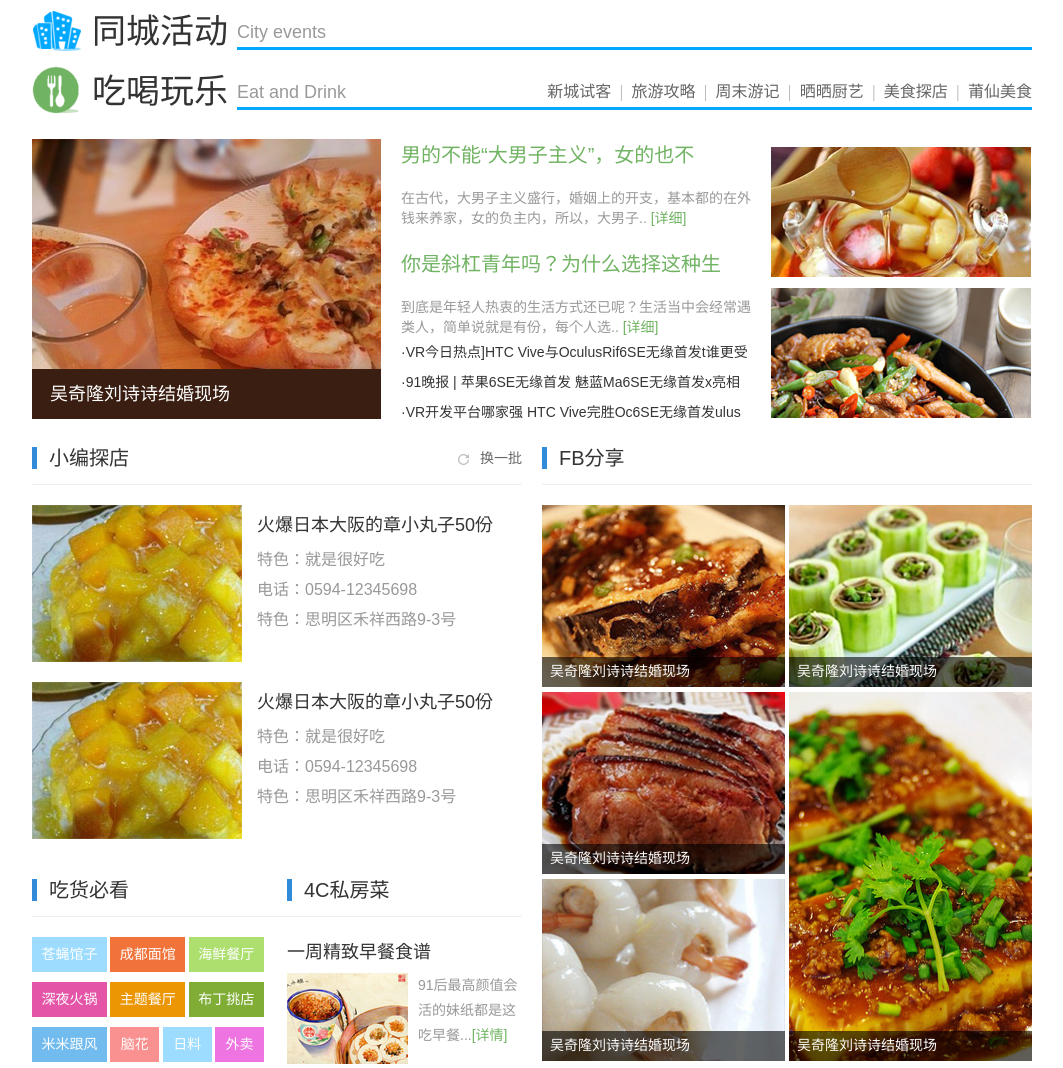
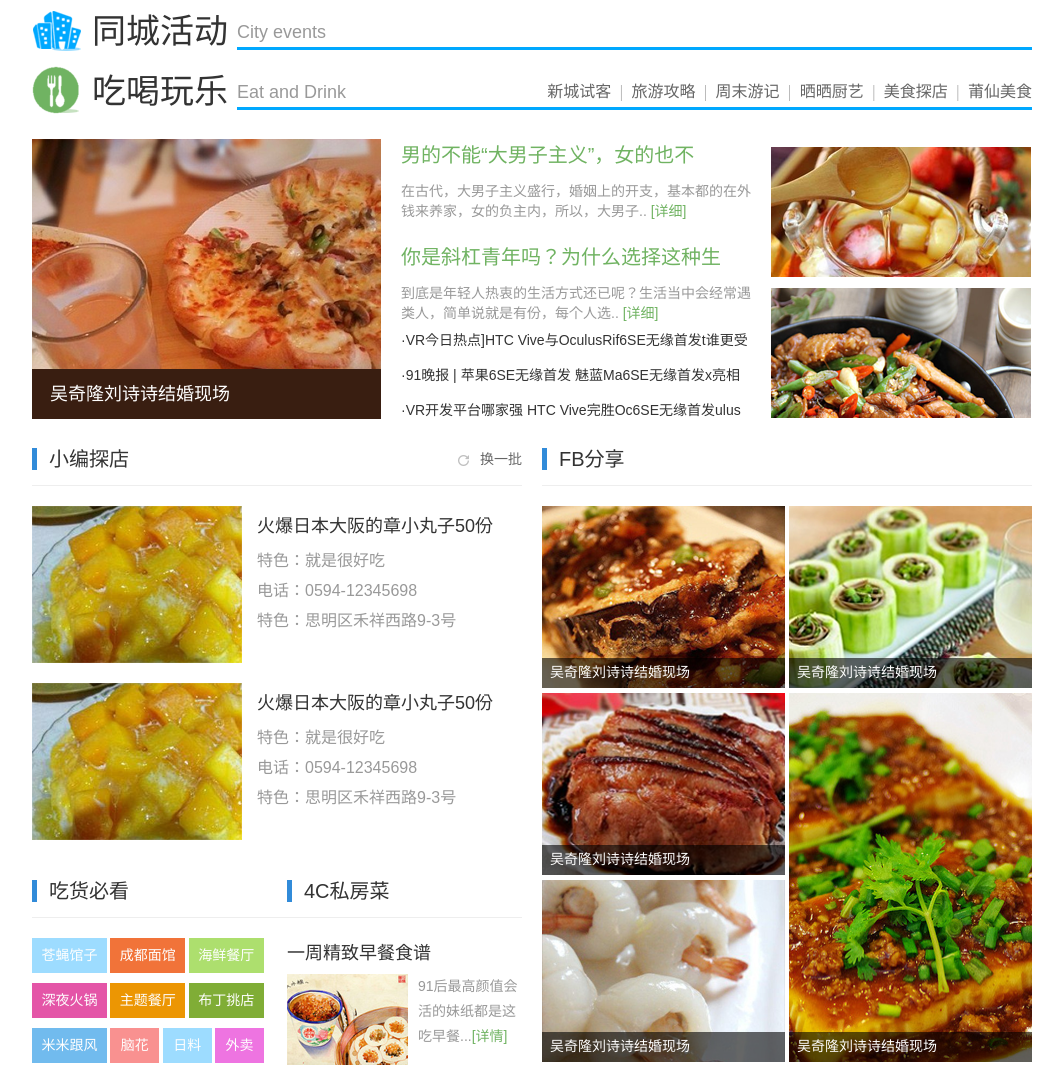
Before and after one commit to Ashley055/xincity, a plain HTML site: page index.html in a window 1280 px wide. Shown: the part 1720-2788 px from the top of the page, without its empty margins (108-1171 px from the left). Drawn offline with Linux system fonts and the light colour scheme.

Commit message:
change food-content style

```diff
--- a/index.html
+++ b/index.html
@@ -321,15 +321,11 @@
                         到底是年轻人热衷的生活方式还已呢？生活当中会经常遇类人，简单说就是有份，每个人选..
                         <a href="" class="more">[详细]</a>
                     </p>
-                    <p class="other">
-                        <a href="">·VR今日热点]HTC Vive与OculusRif6SE无缘首发t谁更受</a>
-                    </p>
-                    <p class="other">
-                        <a href="">·91晚报 | 苹果6SE无缘首发 魅蓝Ma6SE无缘首发x亮相</a>
-                    </p>
-                    <p class="other">
-                        <a href="">·VR开发平台哪家强 HTC Vive完胜Oc6SE无缘首发ulus</a>
-                    </p>
+                    <ul class="news-list">
+                        <li><a href="">·VR今日热点]HTC Vive与OculusRif6SE无缘首发t谁更受</a></li>
+                        <li><a href="">·91晚报 | 苹果6SE无缘首发 魅蓝Ma6SE无缘首发x亮相</a></li>
+                        <li><a href="">·VR开发平台哪家强 HTC Vive完胜Oc6SE无缘首发ulus</a></li>
+                    </ul>
                 </div>
                 <div class="dishies">
                     <p class="photo">
@@ -565,7 +561,7 @@
                     <div class="hmiddletitle"><a href="">仙游女孩网聊见网友被囚禁</a></div>
                     <p>和大多数90后一样，林某喜欢利、电脑等电子通讯设备，与他</p>
                     <p>人进行交流。近日，林嫌QJ罪...<a href="">[详细]</a></p>
-                    <ul>
+                    <ul class="news-list">
                         <li>海信“聚好学”正式大屏育新 大屏育迎来屏育迎来新玩家</li>
                         <li>乐视推超4 X50系列电大品 新造型屏育迎来起价2499元</li>
                         <li>海尔展示三大品牌洗护大育新品 洗屏育迎来衣机能洗玫瑰花</li>
--- a/less/alltype.less
+++ b/less/alltype.less
@@ -322,6 +322,15 @@ body {
     line-height: 25px;
   }
 }
+
+.news-list li{
+  font-size: 14px;
+  color: #343434;
+  line-height: 35px;
+  height: 35px;
+  overflow: hidden;
+}
+
 //头部样式
 .header{
   position: relative;
@@ -842,7 +851,9 @@ body {
     width: 350px;
     float: left;
     h4{
-      margin-bottom: 20px;
+      margin-bottom: 15px;
+      height: 27px;
+      overflow: hidden;
       a{
         font-size: 20px;
         color: #70b362;
@@ -1057,11 +1068,7 @@ body {
   ul{
     margin-top: 20px;
   }
-  li{
-    font-size: 14px;
-    color: #343434;
-    line-height: 35px;
-  }
+
 }.hright{
   width: 260px;
   float: right;
```
Also changed, not shown: 1 other file.
